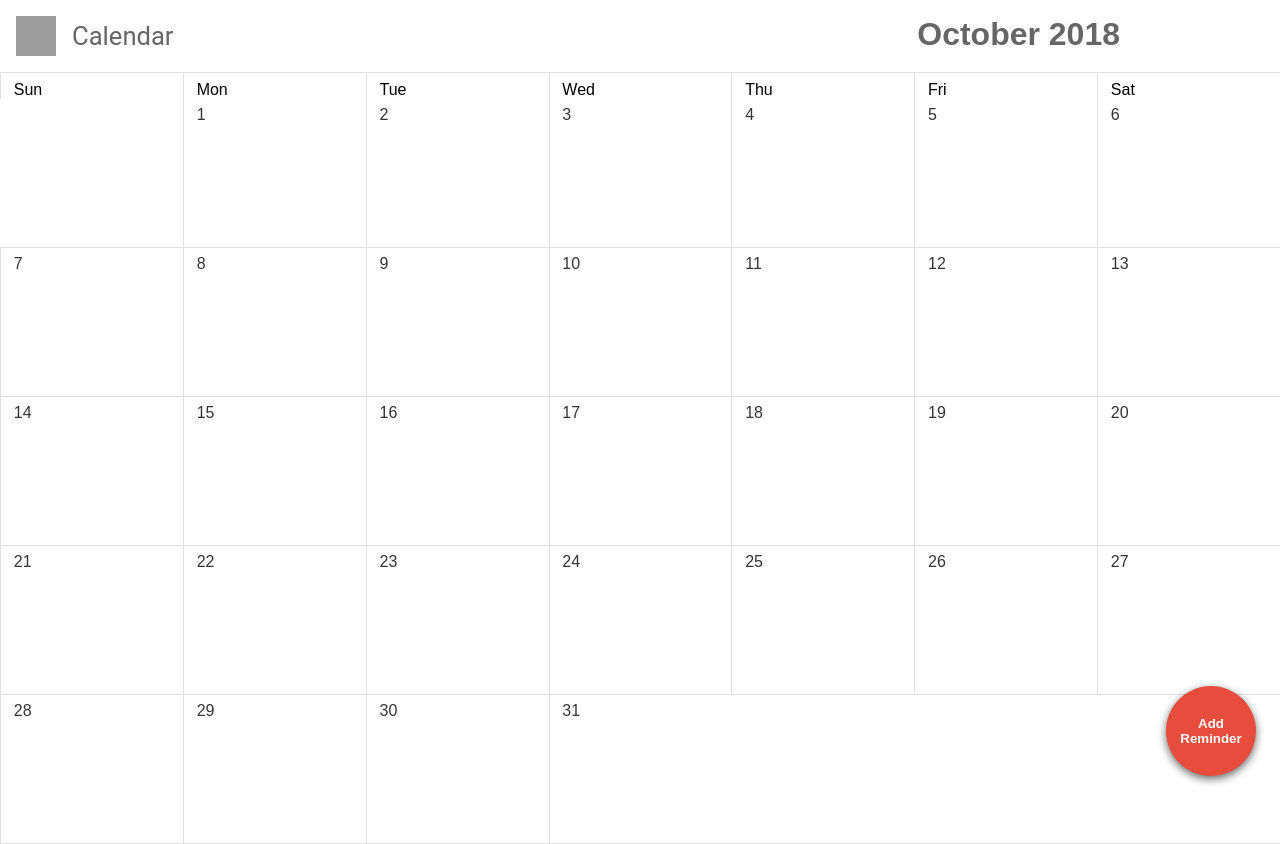
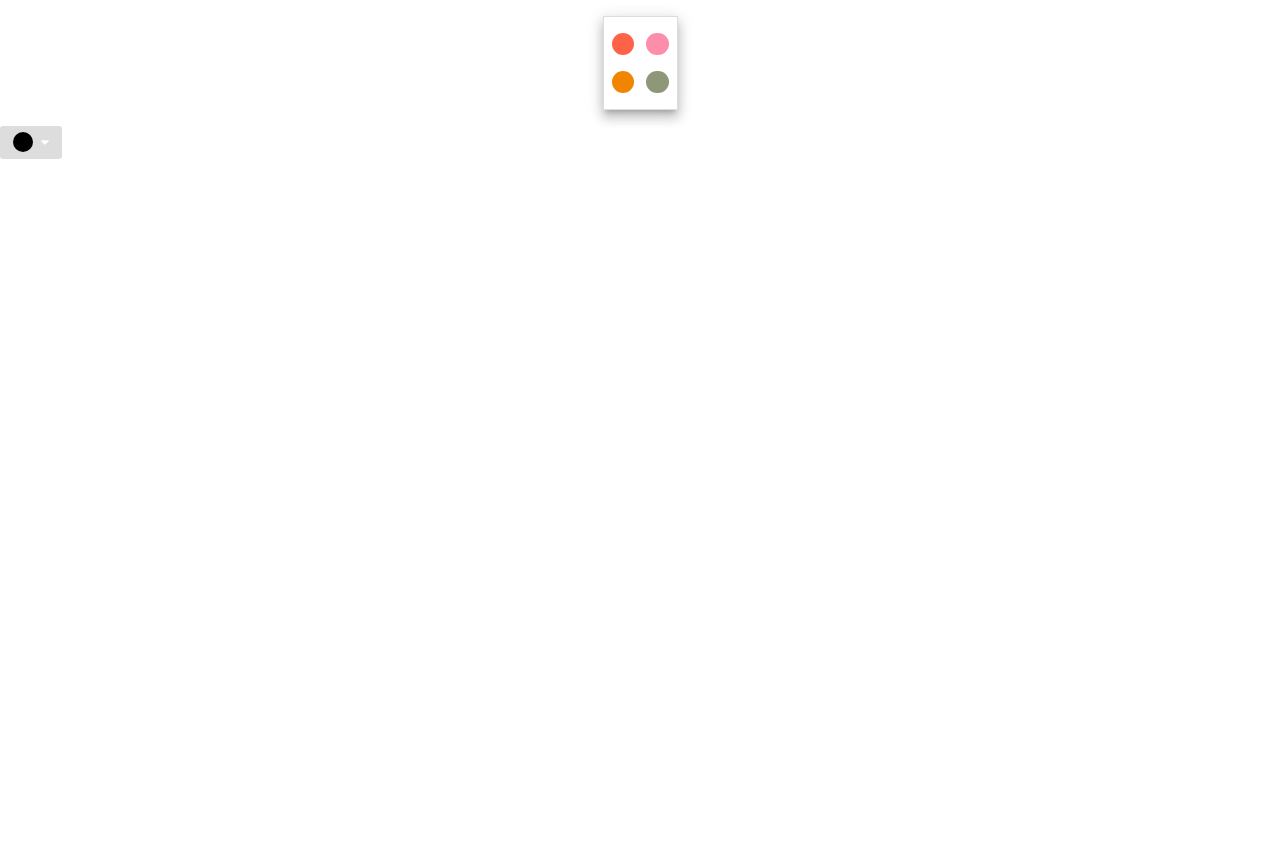
Before and after one commit to theboynextdoor/calendar-app, a React (Create React App) app: page / in a window 1280 px wide. After the commit the page ends 800 px from the top, so only its background shows below. Built offline with nearby package versions, Linux system fonts and the light colour scheme; grey boxes are pictures that could not be loaded.

Commit message:
Create color picker

```diff
--- a/src/App.js
+++ b/src/App.js
@@ -8,6 +8,8 @@ import Modal from "./components/Modal";
 import Overlay from "./components/Overlay";
 import MastHead from "./components/MastHead";
 import ReminderForm from "./components/ReminderForm/Container";
+import ColorPicker from "./components/ColorPicker";
+import Dropdown from "./components/ColorPicker/Dropdown";
 
 // Util Functions
 import formatToMonthYear from "./helper/formatToMonthYear";
@@ -65,12 +67,17 @@ class App extends Component {
 
     let reminderModal = isModalOpen ? modalElement : null;
 
+    let colors = [
+      { hex: "#ff6347", name: "Tomato"},
+      { hex: "#fc8eac", name: "Flamingo"},
+      { hex: "#f28500", name: "Tangerine"},
+      { hex: "#8f9779", name: "Sage"},
+
+    ];
     return (
       <div className="container">
-        <MastHead title={formatToMonthYear(days[0])} />
-        <Calendar />
-        {reminderModal}
-        <Button classNames={["bg-red", "btn--round", "btn--float"]} onClick={this.openModal}>Add Reminder</Button>
+        <ColorPicker colors={colors}/>
+        <Dropdown />
       </div>
     );
   }
--- /dev/null
+++ b/src/components/ColorPicker/Dropdown.js
@@ -0,0 +1,12 @@
+import React from "react";
+
+function Dropdown(props) {
+    return (
+        <button className="btn btn--droped-down" onClick={props.onClick}>
+            <span className="circle" style={{ backgroundColor: props.color }}></span>
+            <i class="fas fa-caret-down"></i>
+        </button>
+    );
+}
+
+export default Dropdown;
--- /dev/null
+++ b/src/components/ColorPicker/index.js
@@ -0,0 +1,27 @@
+import React from "react";
+import "./style.css";
+
+function ColorPicker(props) {
+    let colors = props.colors.map((color) => {
+       return (
+        <li
+            key={color.name}
+            className="color-picker__item"
+            role="button"
+            style={ { backgroundColor: color.hex }}
+            aria-label={color.name}
+            onClick={props.onClick}
+            title={ color.name }
+        >
+        </li>
+       );
+    });
+
+    return(
+        <ul className="color-picker">
+            {colors}
+        </ul>
+    );
+}
+
+export default ColorPicker;
--- /dev/null
+++ b/src/components/ColorPicker/style.css
@@ -0,0 +1,27 @@
+.color-picker {
+    box-shadow: 0 8px 10px 1px rgba(0,0,0,0.14), 0 3px 14px 2px rgba(0,0,0,0.12), 0 5px 5px -3px rgba(0,0,0,0.2);
+    border: 1px solid #dddddd;
+    list-style-type: none;
+    display: flex;
+    flex-wrap: wrap;
+    justify-content: space-between;
+    width: 75px;
+    padding: 0;
+    margin-left: auto;
+    margin-right: auto;
+    box-sizing: border-box;
+    padding: .5rem;
+}
+
+.color-picker__item {
+    height: 22px;
+    width: 40%;
+    border-radius: 100px;
+    cursor: pointer;
+    margin-bottom: .5rem;
+    margin-top: .5rem;
+}
+
+.color-picker__item:hover {
+    box-shadow: 0 1px 1px 0 rgba(0,0,0,0.14), 0 2px 1px -1px rgba(0,0,0,0.12), 0 1px 3px 0 rgba(0,0,0,0.2);
+}
--- a/src/util.css
+++ b/src/util.css
@@ -45,3 +45,19 @@
 .p-t-1 {
     padding-top: .5rem;
 }
+
+.circle {
+    background-color: #000;
+    width: 20px;
+    height: 20px;
+    display: block;
+    border-radius: 100px;
+    margin-right: .5rem;
+}
+
+.btn--droped-down {
+    background: #dddddd;
+    box-shadow: none;
+    display: flex;
+    align-items: center;
+}
```
